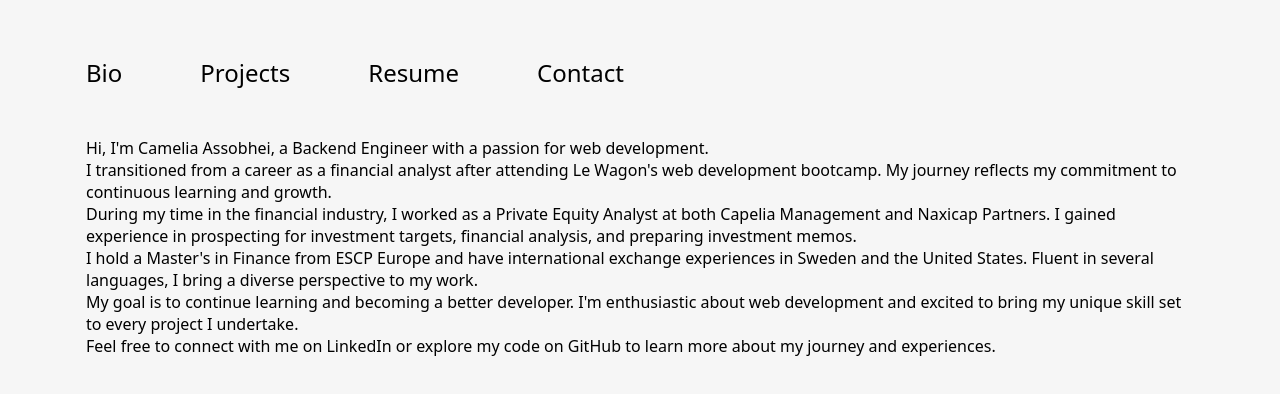
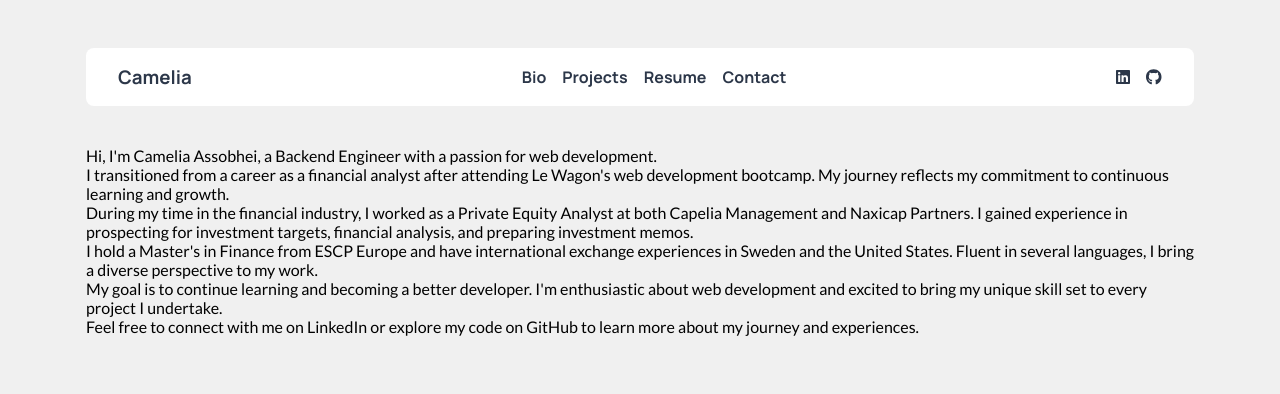
Before and after one commit to Cameliaasb/Resume, a React (Create React App) app: page / in a window 1280 px wide. Shown: the top 394 px of the page. Built offline with nearby package versions, Linux system fonts and the light colour scheme.

Commit message:
[Front] Navbar with links

```diff
--- a/package.json
+++ b/package.json
@@ -3,6 +3,12 @@
   "version": "0.1.0",
   "private": true,
   "dependencies": {
+    "@fortawesome/fontawesome-free": "^6.4.2",
+    "@fortawesome/fontawesome-svg-core": "^6.4.2",
+    "@fortawesome/free-brands-svg-icons": "^6.4.2",
+    "@fortawesome/free-regular-svg-icons": "^6.4.2",
+    "@fortawesome/free-solid-svg-icons": "^6.4.2",
+    "@fortawesome/react-fontawesome": "^0.2.0",
     "@testing-library/jest-dom": "^5.17.0",
     "@testing-library/react": "^13.4.0",
     "@testing-library/user-event": "^13.5.0",
--- a/public/index.html
+++ b/public/index.html
@@ -1,17 +1,25 @@
 <!DOCTYPE html>
 <html lang="en">
+
 <head>
   <meta charset="utf-8" />
   <link rel="icon" href="%PUBLIC_URL%/favicon.ico" />
   <meta name="viewport" content="width=device-width, initial-scale=1" />
   <meta name="theme-color" content="#000000" />
-    <meta
-      name="description"
-      content="Camelia - Resume and Portfolio"
-    />
+  <meta name="description" content="Camelia - Resume and Portfolio" />
+  <link rel="preconnect" href="https://fonts.googleapis.com">
+  <link rel="preconnect" href="https://fonts.gstatic.com" crossorigin>
+  <link rel="preconnect" href="https://fonts.googleapis.com">
+  <link rel="preconnect" href="https://fonts.gstatic.com" crossorigin>
+  <link rel="preconnect" href="https://fonts.googleapis.com">
+  <link rel="preconnect" href="https://fonts.gstatic.com" crossorigin>
+  <link href="https://fonts.googleapis.com/css2?family=Lato:wght@400;700&family=Manrope:wght@400;700&display=swap"
+    rel="stylesheet">
   <title>Camelia Assobhei</title>
 </head>
+
 <body>
   <div id="root"></div>
 </body>
+
 </html>
--- a/src/App.js
+++ b/src/App.js
@@ -8,7 +8,7 @@ import Contact      from './pages/Contact';
 
 const App = () => {
   return (
-    <div className="container">
+    <div className="app">
       <BrowserRouter>
         <Routes>
           <Route path="/"           element={<Bio       />}> </Route>
--- a/src/components/Navbar.js
+++ b/src/components/Navbar.js
@@ -1,14 +1,33 @@
 import React from 'react';
 import { NavLink } from 'react-router-dom';
+import { FontAwesomeIcon } from '@fortawesome/react-fontawesome'
+
+import { faLinkedin } from '@fortawesome/free-brands-svg-icons';
+import { faGithub } from '@fortawesome/free-brands-svg-icons';
+
 
 const Navbar = () => {
 
   return (
     <div className="navbar">
-      <NavLink to="/bio"        className={(nav) => (nav.isActive? "nav-active" : "")+ " nav"} > Bio       </NavLink>
-      <NavLink to="/projects"   className={(nav) => (nav.isActive? "nav-active" : "")+ " nav"} > Projects  </NavLink>
-      <NavLink to="/resume"     className={(nav) => (nav.isActive? "nav-active" : "")+ " nav"} > Resume    </NavLink>
-      <NavLink to="/contact"    className={(nav) => (nav.isActive? "nav-active" : "")+ " nav"} > Contact   </NavLink>
+      <h3> Camelia </h3>
+
+      <div className='links'>
+        <NavLink to="/bio"        className={(nav) => (nav.isActive? "nav-active" : "")} > Bio       </NavLink>
+        <NavLink to="/projects"   className={(nav) => (nav.isActive? "nav-active" : "")} > Projects  </NavLink>
+        <NavLink to="/resume"     className={(nav) => (nav.isActive? "nav-active" : "")} > Resume    </NavLink>
+        <NavLink to="/contact"    className={(nav) => (nav.isActive? "nav-active" : "")} > Contact   </NavLink>
+      </div>
+
+      <div className="links">
+        <a href="https://www.linkedin.com/in/cameliaasb/" target="_blank" rel="noopener noreferrer">
+          <FontAwesomeIcon icon={faLinkedin} />
+        </a>
+        <a href="https://github.com/Cameliaasb" target="_blank" rel="noopener noreferrer">
+          <FontAwesomeIcon icon={faGithub} />
+        </a>
+      </div>
+
     </div>
   );
 };
--- a/src/styles/_common.scss
+++ b/src/styles/_common.scss
@@ -1,7 +1,14 @@
-$primary-color:     black;
-$secondary-color:   #727959;
+$primary-color:     #2c3749;
+$secondary-color:   #5787c7;
 $light-color:       #ABB194;
-$light-grey:        #F6F6F6;
+$light-grey:        #F0F0F0;
+
+$border-radius:     8px;
+$title-font:        'Manrope', sans-serif;
+
+h1, h2, h3, .title {
+  font-family:      $title-font
+}
 
 
 #root {
@@ -17,16 +24,19 @@ body {
   background-color:   $light-grey;
 }
 
+.app {
+  width:              100%;
+}
 
 a {
   text-decoration:    none;
-  color:              $primary-color;
+  color:              inherit;
 }
 
 *,
 *::before,
 *::after {
-  font-family:       'Noto Sans', sans-serif;
+  font-family:        'Lato', sans-serif;
   margin:             0;
   padding:            0;
   box-sizing:         border-box;
@@ -37,8 +47,8 @@ a {
 /* responsive for large than 575px screen */
 @media (min-width: 575px) {
   #root {
-    max-width: 540px;
-    width: 100%;
+    max-width:     540px;
+    width:         100%;
     margin-inline: auto;
 }}
 
@@ -56,8 +66,3 @@ a {
 @media (min-width: 1200px) {
   #root { max-width: 1140px; }
 }
-
-/* responsive for large than 1400px screen */
-@media (min-width: 1400px) {
-  #root { max-width: 1320px; }
-}
--- a/src/styles/components/navbar.scss
+++ b/src/styles/components/navbar.scss
@@ -1,20 +1,29 @@
 .navbar {
   display:          flex;
-  font-size:        24px;
+  justify-content:  space-between;
+  align-items:      center;
+  font-size:        16px;
   margin-bottom:    40px;
-  gap:              30px;
+  background-color: white;
+  position:          sticky;
+  top:               0;
+  padding:           1rem 2rem;
+  width:             100%;
+  border-radius:     $border-radius;
 
-  .nav {
-    padding:        8px 48px 8px 0px;
+  * {
+    color:          $primary-color;
+    font-family:    $title-font;
+    font-weight:    bold;
   }
 
   .nav-active {
-    font-weight:    bold;
     color:          $secondary-color;
-    border-bottom:  2px solid $secondary-color;
   }
 
+}
 
-
-
+.links {
+  display:        flex;
+  gap:            1rem;
 }
```
Also changed, not shown: 1 other file (tests, documents, lock files or other folders). Lines whose indentation alone changed are shown as unchanged.
